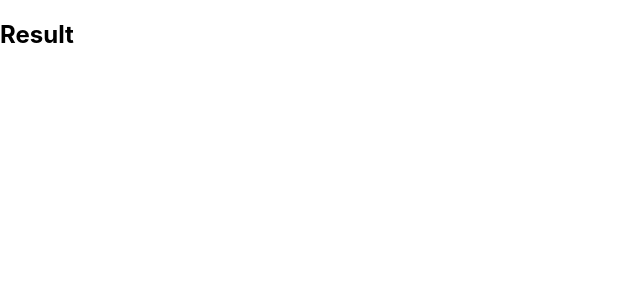
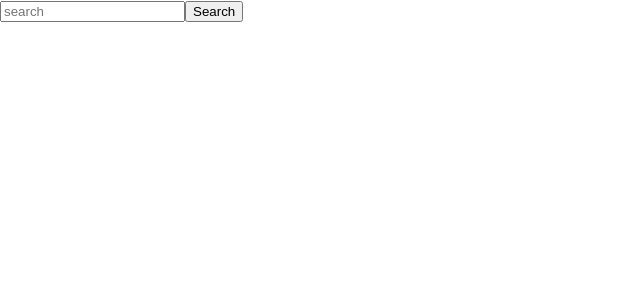
Before and after one commit to ejaycoleman/colmore-test, a React (Create React App) app in the folder frontend/: page /result in a window 1280 px wide. Shown: the top 300 px of the page, without its empty margins (0-640 px from the left). Built offline with nearby package versions, Linux system fonts and the light colour scheme.

Commit message:
search for results and log output

```diff
--- a/frontend/src/pages/Result.js
+++ b/frontend/src/pages/Result.js
@@ -1,5 +1,20 @@
-import React from 'react'
+import React, { useState, useContext } from 'react'
+import { APIKeyContext } from '../context/APIKeyContext'
+
+import { searchSymbols } from '../services/SymbolSearch'
 
 export default function Result () {
-  return <h2>Result</h2>
+  const [searchTerm, setSearchTerm] = useState('')
+  const apiKeyContext = useContext(APIKeyContext)
+
+  const submit = () => {
+    searchSymbols({ symbol: searchTerm, apiKey: apiKeyContext.apiKey })
+  }
+
+  return (
+    <div>
+      <input placeholder='search' value={searchTerm} onChange={e => setSearchTerm(e.target.value)}></input>
+      <button onClick={() => submit()}>Search</button>
+    </div>
+  )
 }
--- a/frontend/src/services/SymbolSearch.js
+++ b/frontend/src/services/SymbolSearch.js
@@ -1,14 +1,11 @@
 import axios from 'axios'
-import { useContext } from 'react'
-import { APIKeyContext } from '../context/APIKeyContext'
 
-export function searchSymbols () {
-  const apiKeyContext = useContext(APIKeyContext)
-
+export function searchSymbols ({ apiKey, symbol, type, region, timezone, currency, matchscore }) {
   axios.get('https://www.alphavantage.co/query', {
     params: {
       function: 'SYMBOL_SEARCH',
-      apikey: apiKeyContext.apikey
+      apikey: apiKey,
+      keywords: symbol
     }
   })
     .then(function (response) {
```
Also changed, not shown: frontend/src/reportWebVitals.js (+8 -8 lines).
